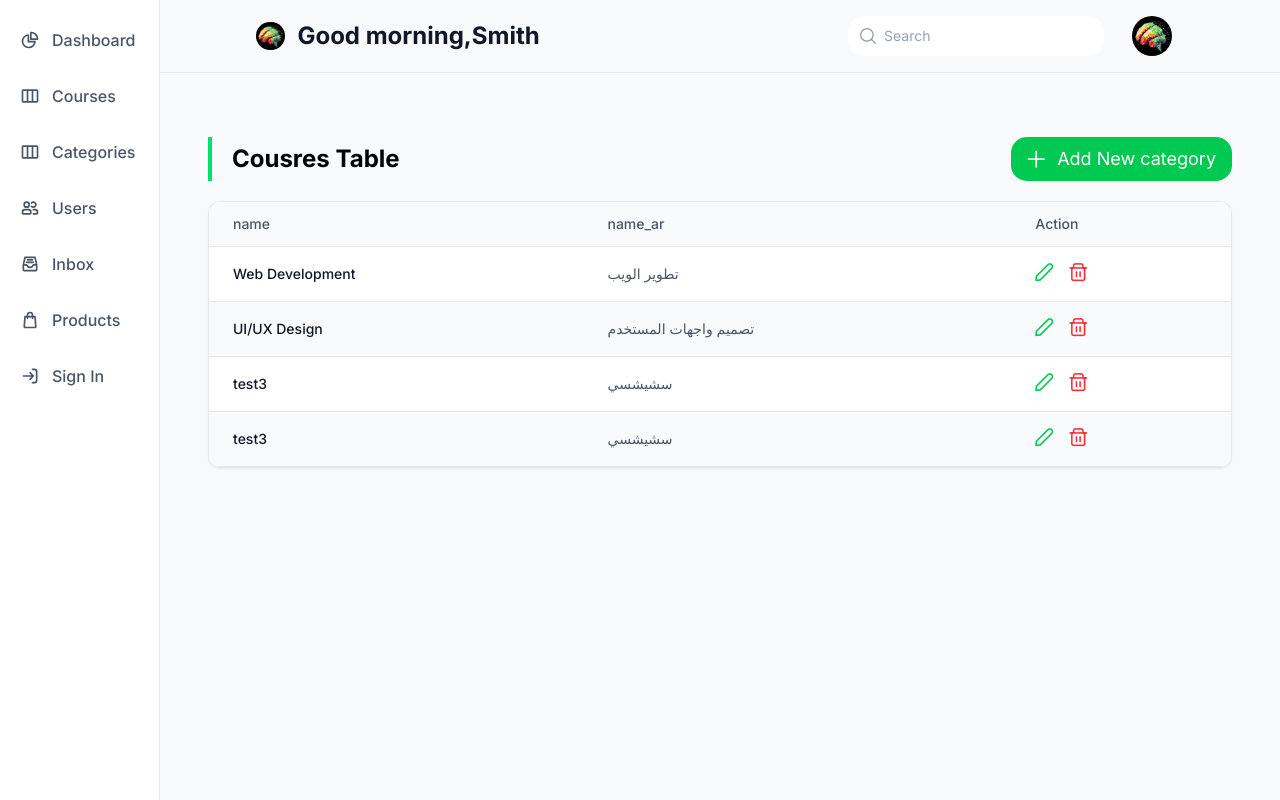
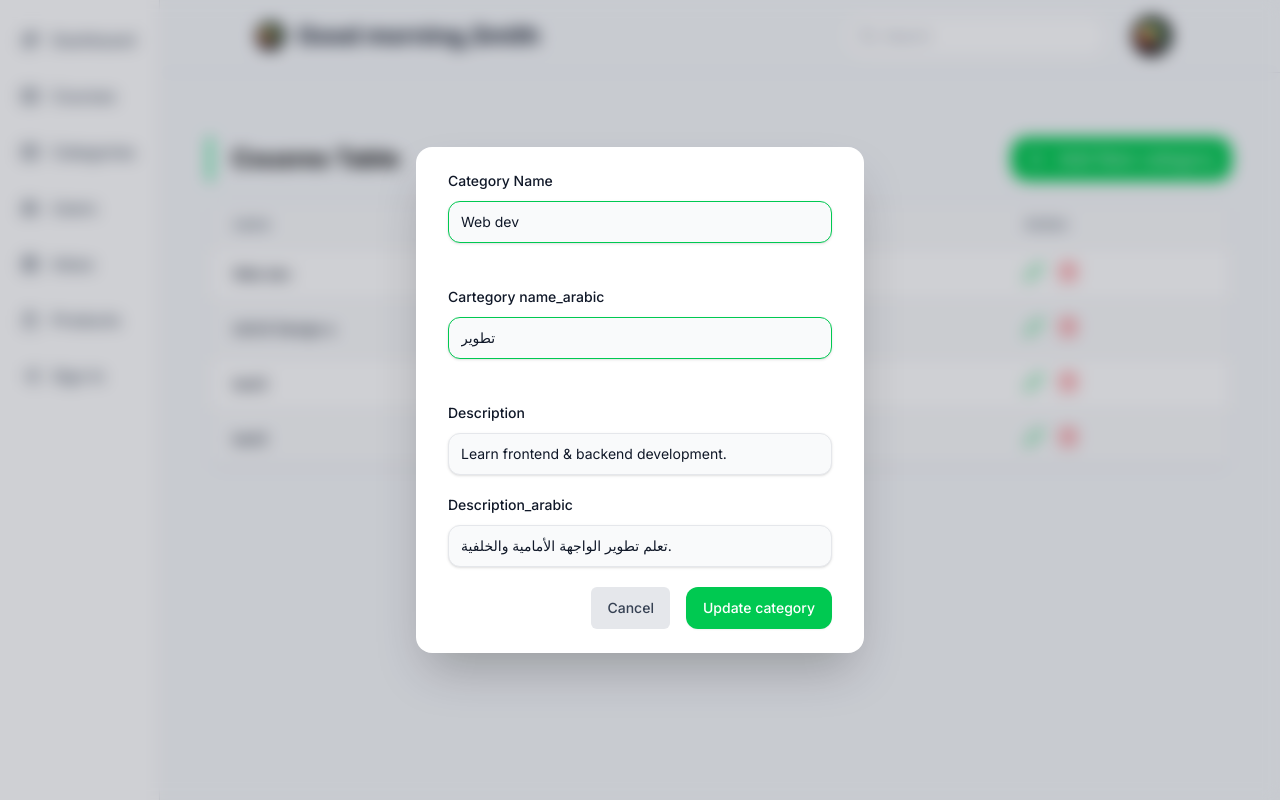
Before and after one commit to Hossam-Elsonbaty/Darreb-Academy-Dashboard, an Angular app: page /home/categories in a window 1280 px wide. Both pictures are taken after a click on the button 1044 px from the left and 274 px from the top of the page. Built offline with nearby package versions, Linux system fonts and the light colour scheme; data requests are answered from the project's data file.

Commit message:
edit category
edit

```diff
--- a/server/db.json
+++ b/server/db.json
@@ -2,14 +2,14 @@
   "categories": [
     {
       "id": "cat001",
-      "name": "Web Development",
-      "name_ar": "تطوير الويب",
+      "name": "Web dev",
+      "name_ar": "تطوير",
       "description": "Learn frontend & backend development.",
       "description_ar": "تعلم تطوير الواجهة الأمامية والخلفية."
     },
     {
       "id": "a8a2",
-      "name": "UI/UX Design",
+      "name": "UI/UX Design a",
       "name_ar": "تصميم واجهات المستخدم",
       "description_ar": "تصميم واجهات المستخدم هو إنشاء واجهات واضحة وجذابة وسهلة الاستخدام للمواقع والتطبيقات.",
       "description": "UI Design is the process of creating clear, attractive, and easy-to-use interfaces for websites and apps."
--- a/src/app/components/add-category/add-category.html
+++ b/src/app/components/add-category/add-category.html
@@ -5,7 +5,7 @@
   <div
     class="bg-white rounded-lg shadow-2xl w-full max-w-md p-6 m-4 transform transition-all duration-300 scale-100"
   >
-    <form class="max-w-sm mx-auto" (ngSubmit)="addNewCategory()" #AddCategory="ngForm">
+    <form class="max-w-sm mx-auto" (ngSubmit)="handleSubmit()" #AddCategory="ngForm">
       <div class="mb-5">
         <label for="name" class="block mb-2.5 text-sm font-medium text-heading"
           >Category Name</label
@@ -99,7 +99,7 @@
           type="submit"
           class="text-white bg-green-500 box-border border border-transparent hover:bg-green-700 focus:ring-4 focus:ring-brand-medium shadow-xs font-medium leading-5 rounded-base text-sm px-4 py-2.5 focus:outline-none"
         >
-          Create Category
+         {{ categoryToEdit ? 'Update category' : 'Create category`' }}
         </button>
       </div>
     </form>
--- a/src/app/components/add-category/add-category.ts
+++ b/src/app/components/add-category/add-category.ts
@@ -11,18 +11,53 @@ import { CategoriesService } from '../../services/categories/categories.service'
 })
 export class AddCategory {
   @Input() isOpen: boolean = false;
+  @Input() categoryToEdit: ICategory | null = null;
   @Output() closeModal = new EventEmitter<void>();
   @Output() categoryAdded  = new EventEmitter<ICategory>();
+  @Output() refreshList = new EventEmitter<ICategory>();
+  @Output() categoryUpdated  = new EventEmitter<ICategory>();
   onClose(): void {
     this.closeModal.emit();
+    this.categoryProp = {} as ICategory;
   }
+   ngOnChanges() {
+      if (this.categoryToEdit) {
+        this.categoryProp = { ...this.categoryToEdit };
+      } else {
+        this.categoryProp = {} as ICategory;
+      }
+    }
+
   categoryProp: ICategory = {} as ICategory;
   constructor(private categoryService: CategoriesService) {}
-  addNewCategory() {
-    this.categoryService.addNewCategory(this.categoryProp).subscribe((data) => {
-      console.log('category added successfully:', data);
-      this.categoryAdded.emit(data);
-      this.closeModal.emit();
+  // addNewCategory() {
+  //   this.categoryService.addNewCategory(this.categoryProp).subscribe((data) => {
+  //     console.log('category added successfully:', data);
+  //     this.categoryAdded.emit(data);
+  //     this.closeModal.emit();
+  //   });
+  // }
+
+
+    handleSubmit() {
+      if (this.categoryToEdit && this.categoryToEdit.id) {
+        this.categoryService.updateCategory(this.categoryToEdit.id, this.categoryProp).subscribe({
+          next: (updatedCategory) => {
+            console.log('Course updated successfully:', updatedCategory);
+            this.categoryUpdated.emit(updatedCategory);
+            this.closeModal.emit();
+          },
+          error: (error) => {
+            console.error('Error updating user:', error);
+          },
+        });
+      } else {
+        this.categoryService.addNewCategory(this.categoryProp).subscribe((data) => {
+        console.log('category added successfully:', data);
+        this.categoryAdded.emit(data);
+        this.refreshList.emit(data);
+         this.closeModal.emit();
     });
-  }
+      }
+    }
 }
--- a/src/app/components/categories/categories.html
+++ b/src/app/components/categories/categories.html
@@ -32,7 +32,7 @@
                     </td>
                     <td class="px-6 py-4">
                         <div class="flex items-center gap-4">
-                            <button><span class="pi pi-pencil text-lg text-green-500"></span></button>
+                            <button (click)="updateCategory(course.id)"><span class="pi pi-pencil text-lg text-green-500"></span></button>
                             <button><span class="pi pi-trash text-lg text-red-500"></span></button>
                         </div>
                     </td>
@@ -43,4 +43,4 @@
         </table>
     </div>
 </div>
-<app-add-category [isOpen]="isModalOpen" (closeModal)="closeModalHandler()" (categoryAdded)="onCategoryCreated($event)"></app-add-category>
+<app-add-category [isOpen]="isModalOpen" [categoryToEdit]="selectedCategory" (closeModal)="closeModalHandler()" (categoryAdded)="onCategoryCreated($event)"></app-add-category>
--- a/src/app/components/categories/categories.ts
+++ b/src/app/components/categories/categories.ts
@@ -20,10 +20,22 @@ export class Categories {
     });
   }
   isModalOpen: boolean = false;
-  openModal(): void {
-    this.isModalOpen = true;
-    console.log('modal opened');
-  }
+    openModal(category?: ICategory): void {
+      this.isModalOpen = true;
+      if (category) {
+        this.selectedCategory = category;
+      } else {
+        this.selectedCategory = null;
+      }
+      this.isModalOpen = true;
+      console.log('modal opened');
+    }
+
+  // isModalOpen: boolean = false;
+  // openModal(): void {
+  //   this.isModalOpen = true;
+  //   console.log('modal opened');
+  // }
   closeModalHandler(): void {
     this.isModalOpen = false;
   }
@@ -32,4 +44,17 @@ export class Categories {
     this.allCategories.push(categoryData);
     this.closeModalHandler();
   }
+  onCategoryUpdate(categoryData: ICategory): void {
+      console.log('New category data:', categoryData);
+      const updatedCategoryIndex = this.allCategories.findIndex(ele=>ele.id == categoryData.id)
+      this.allCategories[updatedCategoryIndex] = categoryData;
+      this.closeModalHandler();
+    }
+  selectedCategory: ICategory | null = null;
+    updateCategory(id: string): void {
+      const categoryToEdit = this.allCategories.find((cat) => cat.id === id);
+      if (categoryToEdit) {
+        this.openModal(categoryToEdit);
+      }
+    }
 }
--- a/src/app/services/categories/categories.service.ts
+++ b/src/app/services/categories/categories.service.ts
@@ -21,6 +21,7 @@ export class CategoriesService {
     }
       addNewCategory(categoryobj:ICategory):Observable <ICategory>{ {
         return this.http.post<ICategory>(`${environment.apiUrl}/categories`, categoryobj, this.httpHeaders);
-    }
+    }}
+    updateCategory(id:string,categoryobj:ICategory):Observable<ICategory>{
+      return this.http.put<ICategory>(`${environment.apiUrl}/categories/${id}`,categoryobj,this.httpHeaders)}
 }
-}
```
